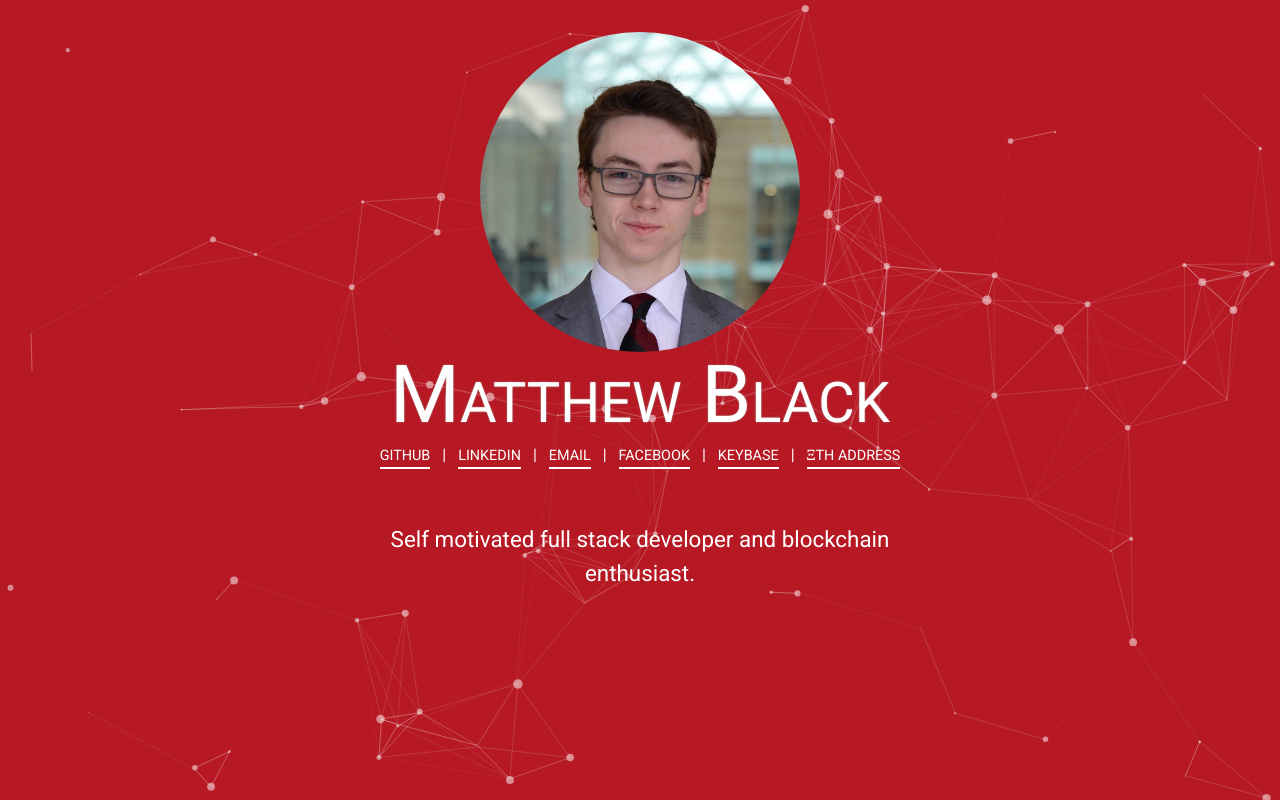
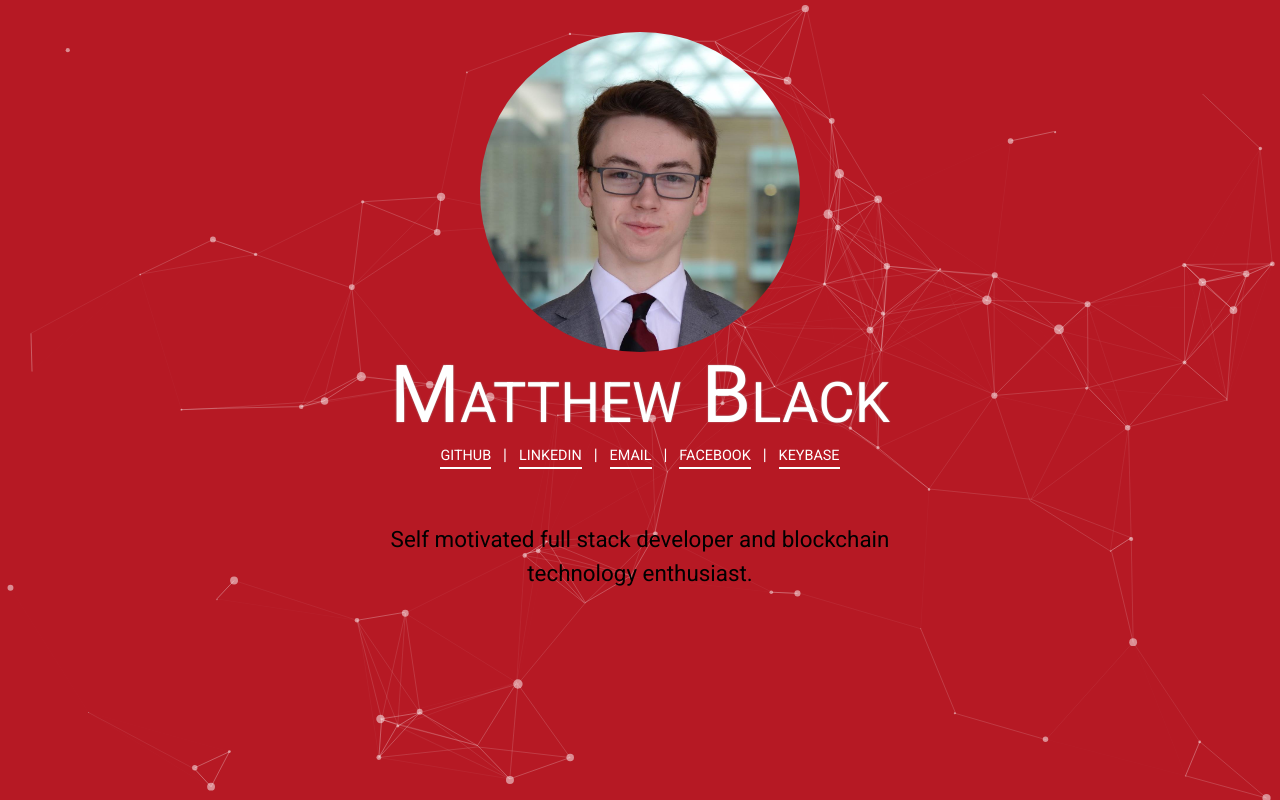
Before and after one commit to mattBlackDesign/mattBlackDesign.github.io, a website: page index.html in a window 1280 px wide. Drawn offline with Linux system fonts and the light colour scheme.

Commit message:
Update homepage with better intro

```diff
--- a/index.html
+++ b/index.html
@@ -29,10 +29,8 @@
     <li><a href="https://www.facebook.com/matthew.j.a.black" class="contact">facebook</a></li>
     <span class="divider"></span>
     <li><a href="https://keybase.io/mblackmblack" class="contact">keybase</a></li>
-    <span class="divider"></span>
-    <li><a href="https://etherscan.io/address/0x734E4C7dbc53Aad51a993828C8B9009AEe87196B" class="contact">ΞTH Address</li>
   </ul>
-  <p>Self motivated full stack developer and blockchain enthusiast.</p>
+  <p>Self motivated full stack developer and blockchain technology enthusiast.</p>
 </div>
 
 <!-- scripts -->
```
